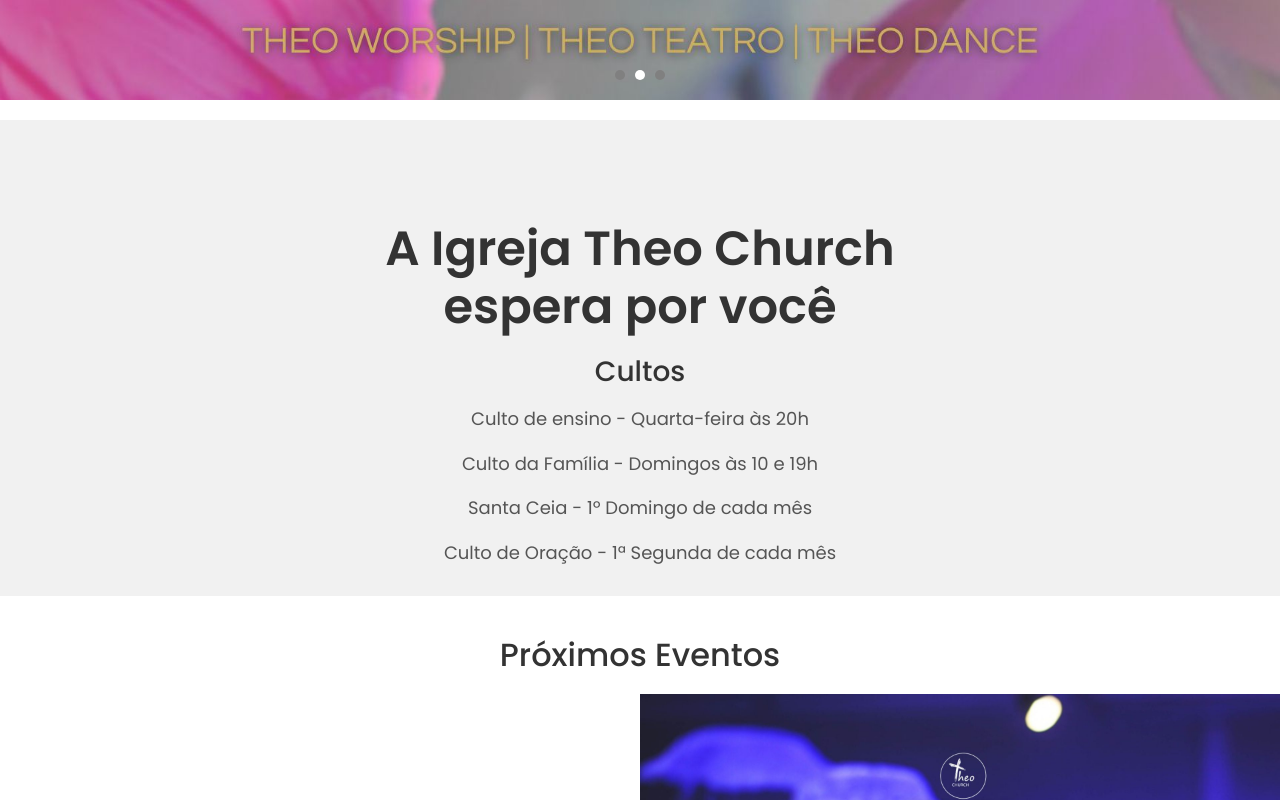
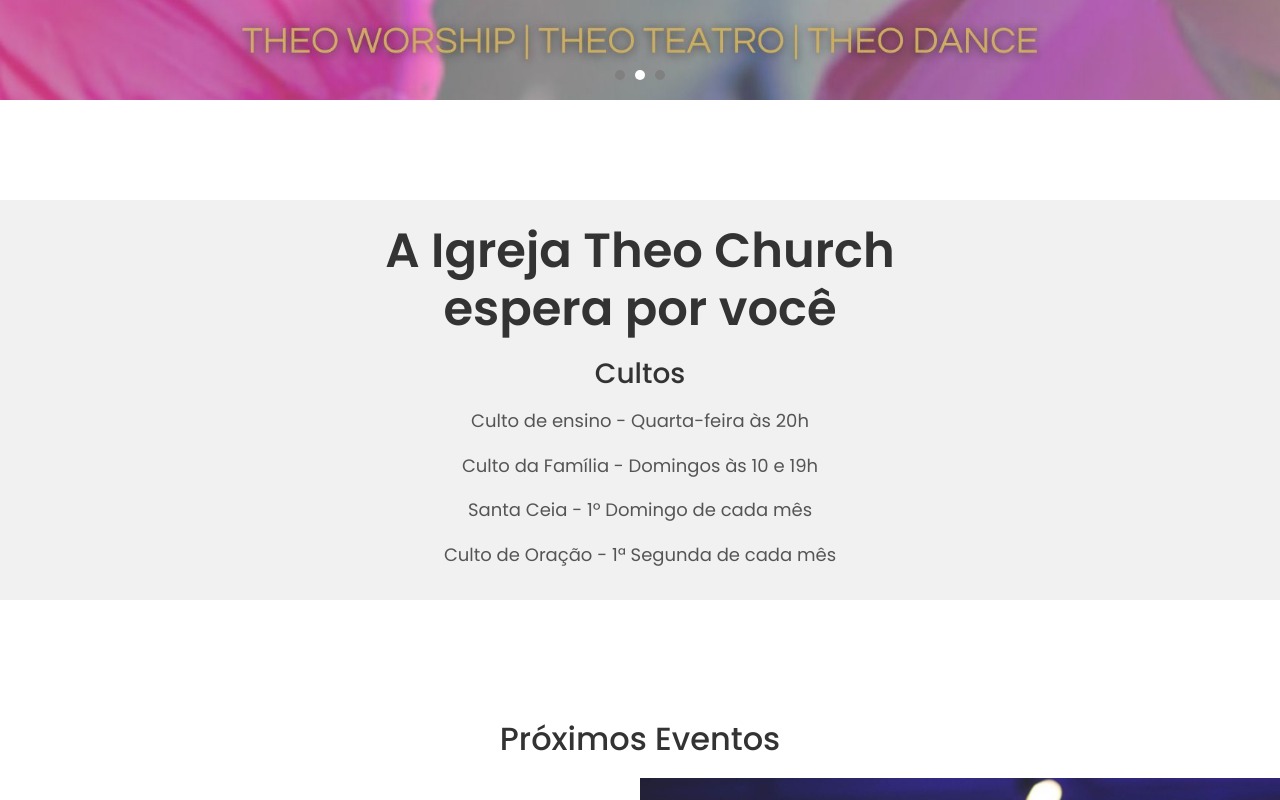
Before and after one commit to ronaldohauser/theochurch, a React (Create React App) app: page / in a window 1280 px wide. Shown: the part 700-1500 px from the top of the page. Built offline with nearby package versions, Linux system fonts and the light colour scheme.

Commit message:
Atualização do projeto com melhorias no footer e páginas

```diff
--- a/src/components/Home.js
+++ b/src/components/Home.js
@@ -108,16 +108,14 @@
 
 const WelcomeAndScheduleContainer = styled.div`
   text-align: center;
-  padding: 100px 10% 20px;
+  padding: 20px 10%;
   color: black;
   min-height: 50vh;
   display: flex;
   flex-direction: column;
   justify-content: center;
   background-color: #f1f1f1;
-  margin: 20px 0;
-  position: relative;  // Garantindo o controle de posicionamento
-  z-index: 1;  // Garante que o conteúdo fique acima do header
+  margin: 100px 0;
 `;
 
 const Home = () => {
```
